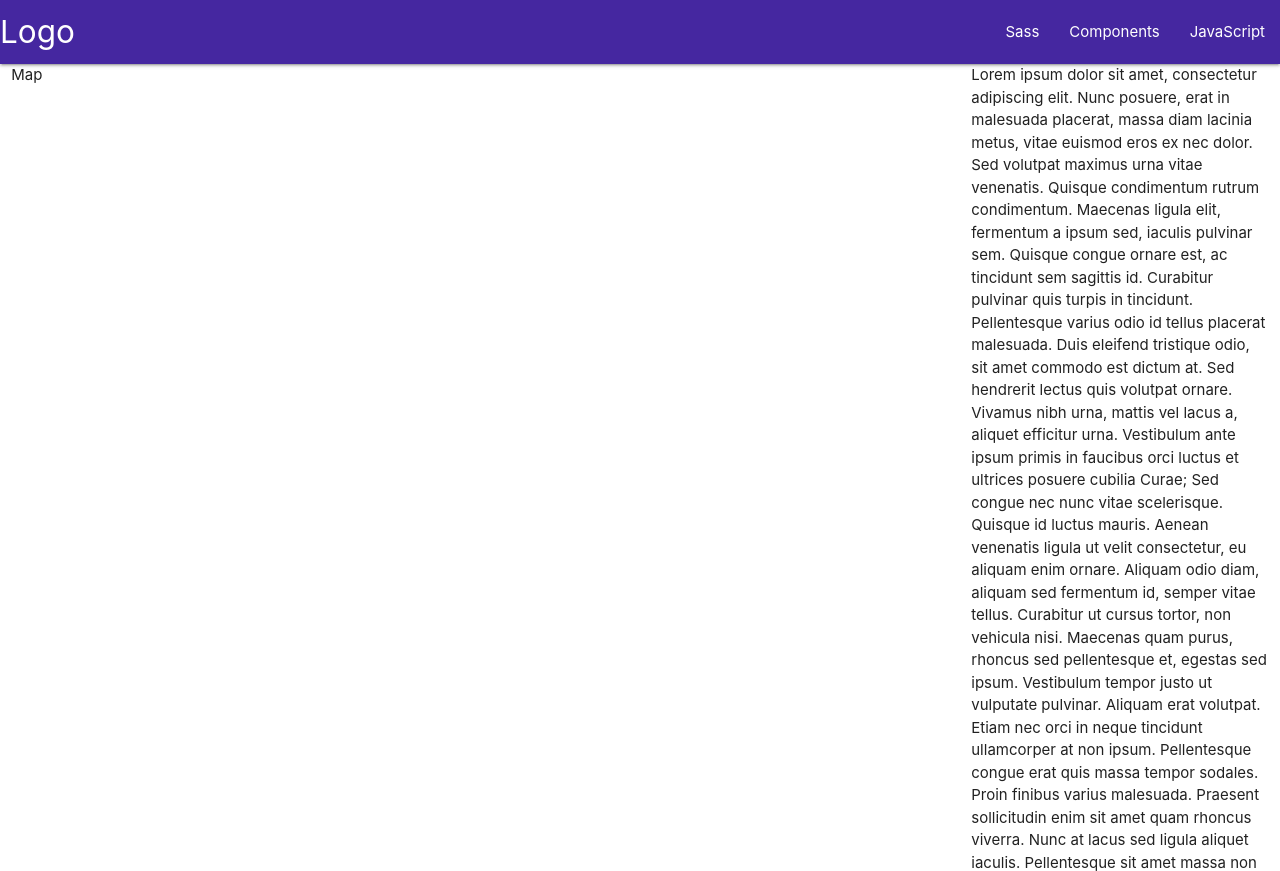
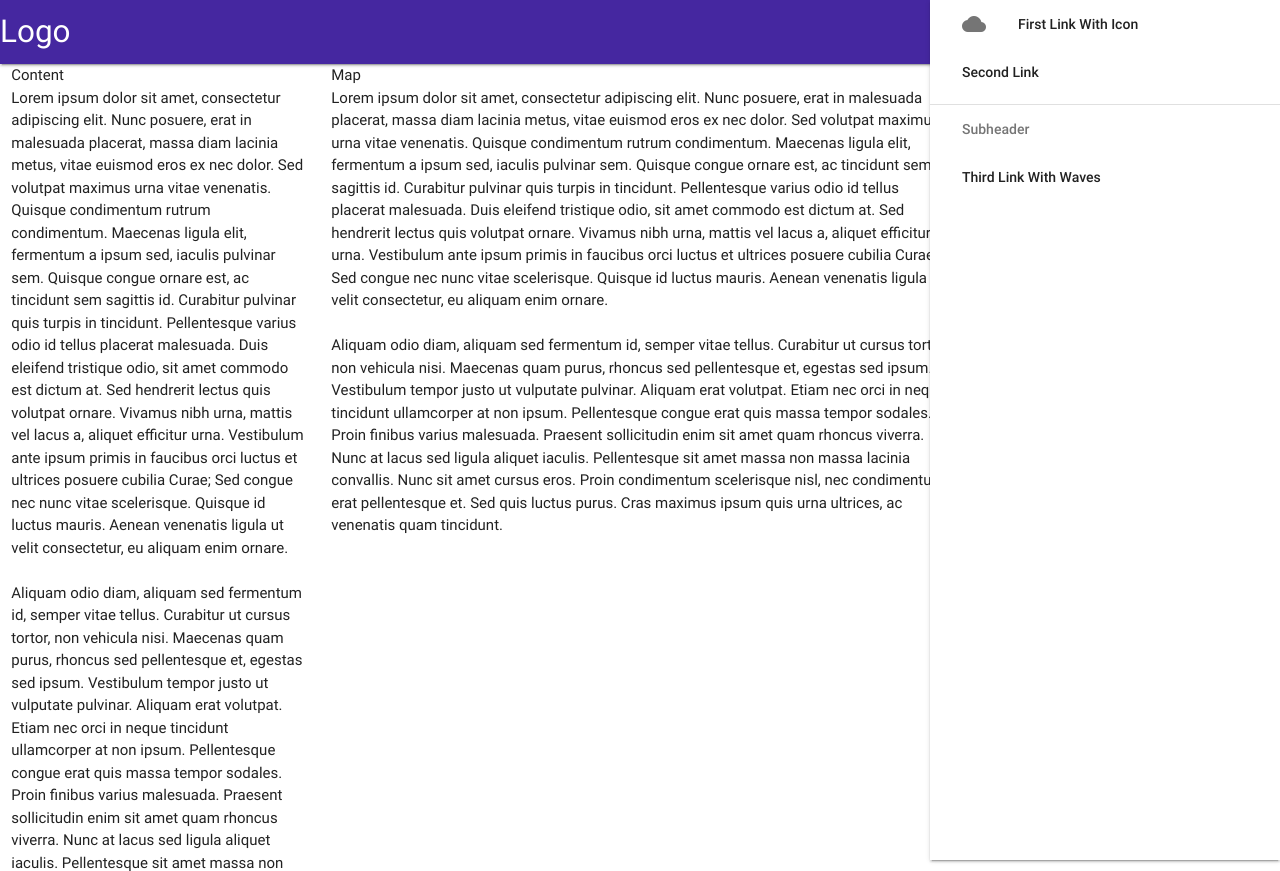
Before and after one commit to axheine/LudoVizuClient, a plain HTML site: page index.html in a window 1280 px wide. Shown: the top 871 px of the page. Drawn offline with nearby package versions, Linux system fonts and the light colour scheme.

Commit message:
Work on page layout

```diff
--- a/index.html
+++ b/index.html
@@ -20,6 +20,7 @@
 
 		<!-- Add CSS here -->
 		<link rel="stylesheet" href="https://cdnjs.cloudflare.com/ajax/libs/materialize/0.98.2/css/materialize.min.css">
+		<link href="https://fonts.googleapis.com/icon?family=Material+Icons" rel="stylesheet">
 		<title>Ludoviz</title>
 	</head>
 	<body>
@@ -28,21 +29,44 @@
 		<nav>
 			<div class="nav-wrapper deep-purple darken-3">
 				<a href="#" class="brand-logo">Logo</a>
-				<ul id="nav-mobile" class="right hide-on-med-and-down">
-					<li><a href="sass.html">Sass</a></li>
-					<li><a href="badges.html">Components</a></li>
-					<li><a href="collapsible.html">JavaScript</a></li>
+				<ul id="nav-mobile" class="right hide-on-large-and-up">
+					<li><a href="#" data-activates="slide-out" class="button-collapse"><i class="material-icons">menu</i></a></li>
 				</ul>
 			</div>
 		</nav>
 
+		<ul id="slide-out" class="side-nav fixed">
+
+			<li><a href="#!"><i class="material-icons">cloud</i>First Link With Icon</a></li>
+			<li><a href="#!">Second Link</a></li>
+			<li><div class="divider"></div></li>
+			<li><a class="subheader">Subheader</a></li>
+			<li><a class="waves-effect" href="#!">Third Link With Waves</a></li>
+		</ul>
+
+
 
 		<div class="row">
-			<div class="col s9">Map</div>
-			<div class="col s3">
+			<div class="col m3 l3 hide-on-large-and-down">
+				Content<br>
 				Lorem ipsum dolor sit amet, consectetur adipiscing elit. Nunc posuere, erat in malesuada placerat, massa diam lacinia metus, vitae euismod eros ex nec dolor. Sed volutpat maximus urna vitae venenatis. Quisque condimentum rutrum condimentum. Maecenas ligula elit, fermentum a ipsum sed, iaculis pulvinar sem. Quisque congue ornare est, ac tincidunt sem sagittis id. Curabitur pulvinar quis turpis in tincidunt. Pellentesque varius odio id tellus placerat malesuada. Duis eleifend tristique odio, sit amet commodo est dictum at. Sed hendrerit lectus quis volutpat ornare. Vivamus nibh urna, mattis vel lacus a, aliquet efficitur urna. Vestibulum ante ipsum primis in faucibus orci luctus et ultrices posuere cubilia Curae; Sed congue nec nunc vitae scelerisque. Quisque id luctus mauris. Aenean venenatis ligula ut velit consectetur, eu aliquam enim ornare.
+				<br><br>
+				Aliquam odio diam, aliquam sed fermentum id, semper vitae tellus. Curabitur ut cursus tortor, non vehicula nisi. Maecenas quam purus, rhoncus sed pellentesque et, egestas sed ipsum. Vestibulum tempor justo ut vulputate pulvinar. Aliquam erat volutpat. Etiam nec orci in neque tincidunt ullamcorper at non ipsum. Pellentesque congue erat quis massa tempor sodales. Proin finibus varius malesuada. Praesent sollicitudin enim sit amet quam rhoncus viverra. Nunc at lacus sed ligula aliquet iaculis. Pellentesque sit amet massa non massa lacinia convallis. Nunc sit amet cursus eros. Proin condimentum scelerisque nisl, nec condimentum erat pellentesque et. Sed quis luctus purus. Cras maximus ipsum quis urna ultrices, ac venenatis quam tincidunt.
+			</div>
+			<div class="col s12 m9 l6">
+				Map<br>
+				Lorem ipsum dolor sit amet, consectetur adipiscing elit. Nunc posuere, erat in malesuada placerat, massa diam lacinia metus, vitae euismod eros ex nec dolor. Sed volutpat maximus urna vitae venenatis. Quisque condimentum rutrum condimentum. Maecenas ligula elit, fermentum a ipsum sed, iaculis pulvinar sem. Quisque congue ornare est, ac tincidunt sem sagittis id. Curabitur pulvinar quis turpis in tincidunt. Pellentesque varius odio id tellus placerat malesuada. Duis eleifend tristique odio, sit amet commodo est dictum at. Sed hendrerit lectus quis volutpat ornare. Vivamus nibh urna, mattis vel lacus a, aliquet efficitur urna. Vestibulum ante ipsum primis in faucibus orci luctus et ultrices posuere cubilia Curae; Sed congue nec nunc vitae scelerisque. Quisque id luctus mauris. Aenean venenatis ligula ut velit consectetur, eu aliquam enim ornare.
+				<br><br>
+				Aliquam odio diam, aliquam sed fermentum id, semper vitae tellus. Curabitur ut cursus tortor, non vehicula nisi. Maecenas quam purus, rhoncus sed pellentesque et, egestas sed ipsum. Vestibulum tempor justo ut vulputate pulvinar. Aliquam erat volutpat. Etiam nec orci in neque tincidunt ullamcorper at non ipsum. Pellentesque congue erat quis massa tempor sodales. Proin finibus varius malesuada. Praesent sollicitudin enim sit amet quam rhoncus viverra. Nunc at lacus sed ligula aliquet iaculis. Pellentesque sit amet massa non massa lacinia convallis. Nunc sit amet cursus eros. Proin condimentum scelerisque nisl, nec condimentum erat pellentesque et. Sed quis luctus purus. Cras maximus ipsum quis urna ultrices, ac venenatis quam tincidunt.
+			</div>
+			<div class="col s12 hide-on-med-and-up">
+				Content<br>
+				Lorem ipsum dolor sit amet, consectetur adipiscing elit. Nunc posuere, erat in malesuada placerat, massa diam lacinia metus, vitae euismod eros ex nec dolor. Sed volutpat maximus urna vitae venenatis. Quisque condimentum rutrum condimentum. Maecenas ligula elit, fermentum a ipsum sed, iaculis pulvinar sem. Quisque congue ornare est, ac tincidunt sem sagittis id. Curabitur pulvinar quis turpis in tincidunt. Pellentesque varius odio id tellus placerat malesuada. Duis eleifend tristique odio, sit amet commodo est dictum at. Sed hendrerit lectus quis volutpat ornare. Vivamus nibh urna, mattis vel lacus a, aliquet efficitur urna. Vestibulum ante ipsum primis in faucibus orci luctus et ultrices posuere cubilia Curae; Sed congue nec nunc vitae scelerisque. Quisque id luctus mauris. Aenean venenatis ligula ut velit consectetur, eu aliquam enim ornare.
+				<br><br>
+				Aliquam odio diam, aliquam sed fermentum id, semper vitae tellus. Curabitur ut cursus tortor, non vehicula nisi. Maecenas quam purus, rhoncus sed pellentesque et, egestas sed ipsum. Vestibulum tempor justo ut vulputate pulvinar. Aliquam erat volutpat. Etiam nec orci in neque tincidunt ullamcorper at non ipsum. Pellentesque congue erat quis massa tempor sodales. Proin finibus varius malesuada. Praesent sollicitudin enim sit amet quam rhoncus viverra. Nunc at lacus sed ligula aliquet iaculis. Pellentesque sit amet massa non massa lacinia convallis. Nunc sit amet cursus eros. Proin condimentum scelerisque nisl, nec condimentum erat pellentesque et. Sed quis luctus purus. Cras maximus ipsum quis urna ultrices, ac venenatis quam tincidunt.
+			</div>
+			<div class="col l3 hide-on-med-and-down">
 
-				Aliquam odio diam, aliquam sed fermentum id, semper vitae tellus. Curabitur ut cursus tortor, non vehicula nisi. Maecenas quam purus, rhoncus sed pellentesque et, egestas sed ipsum. Vestibulum tempor justo ut vulputate pulvinar. Aliquam erat volutpat. Etiam nec orci in neque tincidunt ullamcorper at non ipsum. Pellentesque congue erat quis massa tempor sodales. Proin finibus varius malesuada. Praesent sollicitudin enim sit amet quam rhoncus viverra. Nunc at lacus sed ligula aliquet iaculis. Pellentesque sit amet massa non massa lacinia convallis. Nunc sit amet cursus eros. Proin condimentum scelerisque nisl, nec condimentum erat pellentesque et. Sed quis luctus purus. Cras maximus ipsum quis urna ultrices, ac venenatis quam tincidunt.
 			</div>
 		</div>
 
--- a/js/script.js
+++ b/js/script.js
@@ -1,5 +1,11 @@
 
 
 $(function() {
-	$('.navmenu').offcanvas();
+	 $('.button-collapse').sideNav({
+      menuWidth: 350, // Default is 300
+      edge: 'right', // Choose the horizontal origin
+      closeOnClick: true, // Closes side-nav on <a> clicks, useful for Angular/Meteor
+      draggable: true // Choose whether you can drag to open on touch screens
+    }
+  );
 });
```
